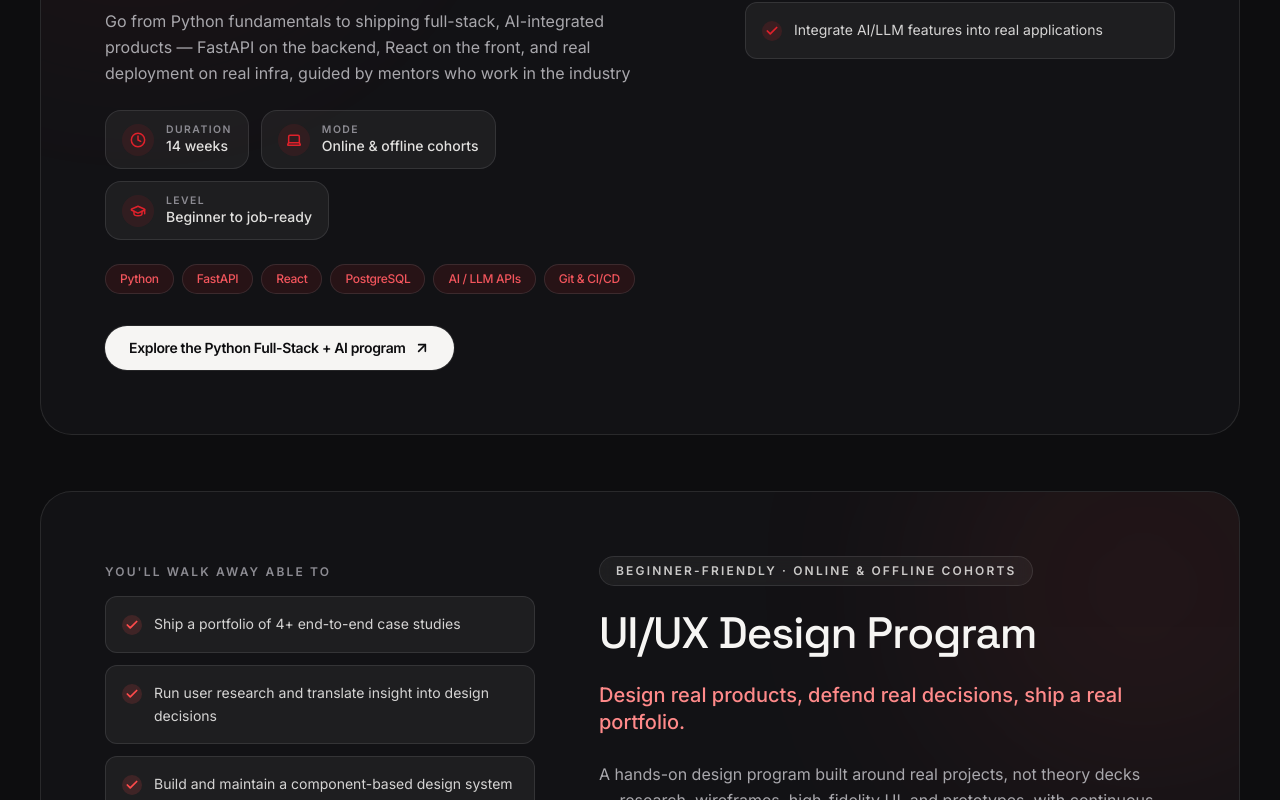
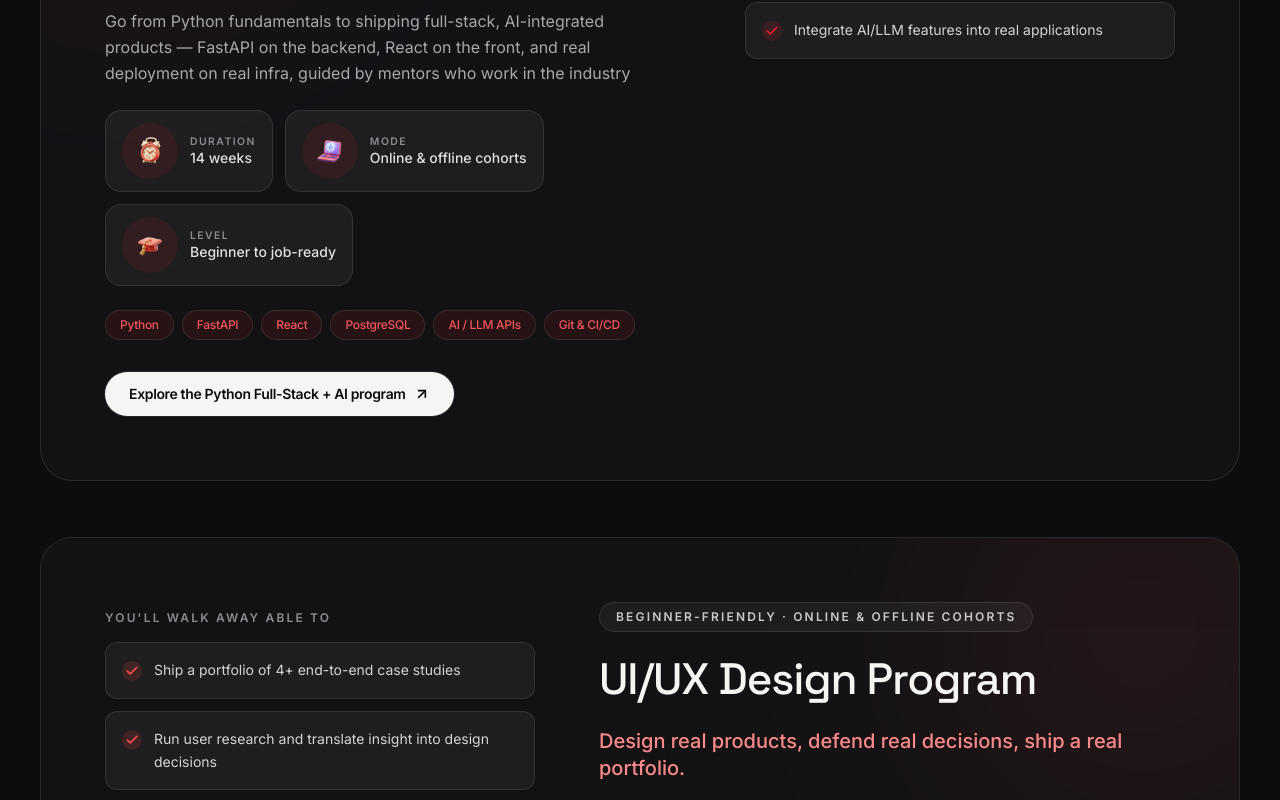
Before and after one commit to vijayabhaskar00/st.school2, a Next.js app: page /st.school2/courses in a window 1280 px wide. Shown: the part 1660-2460 px from the top of the page. Built offline with nearby package versions, Linux system fonts and the light colour scheme.

Commit message:
feat: use Pixar-style icons in CourseStatRow

```diff
--- a/src/components/courses/stat-row.tsx
+++ b/src/components/courses/stat-row.tsx
@@ -1,5 +1,6 @@
-import { Clock, Laptop, GraduationCap } from "lucide-react";
+import Image from "next/image";
 import type { Course } from "@/data/content";
+import { assetBasePath } from "@/lib/base-path";
 import { cn } from "@/lib/utils";
 import { COLOR_THEME } from "./color-theme";
 
@@ -12,20 +13,20 @@
 }) {
   const theme = COLOR_THEME[course.color];
   const stats = [
-    { icon: Clock, label: "Duration", value: course.duration },
-    { icon: Laptop, label: "Mode", value: course.mode },
-    { icon: GraduationCap, label: "Level", value: course.level },
+    { icon: `${assetBasePath}/images/icons/duration.webp`, label: "Duration", value: course.duration },
+    { icon: `${assetBasePath}/images/icons/mode.webp`, label: "Mode", value: course.mode },
+    { icon: `${assetBasePath}/images/icons/level.webp`, label: "Level", value: course.level },
   ];
 
   return (
     <div className={cn("flex flex-wrap gap-3", className)}>
-      {stats.map(({ icon: Icon, label, value }) => (
+      {stats.map(({ icon, label, value }) => (
         <div
           key={label}
           className="flex items-center gap-3 rounded-2xl border border-white/10 bg-white/5 px-4 py-3"
         >
-          <span className={cn("flex size-8 shrink-0 items-center justify-center rounded-full", theme.bgSoft)}>
-            <Icon className={cn("size-4", theme.solidText)} strokeWidth={2.25} />
+          <span className={cn("flex size-14 shrink-0 items-center justify-center rounded-full", theme.bgSoft)}>
+            <Image src={icon} alt="" width={56} height={56} className="size-10 object-contain" />
           </span>
           <span className="flex flex-col leading-tight">
             <span className="text-[0.65rem] font-semibold uppercase tracking-[0.14em] text-muted-soft">
```
